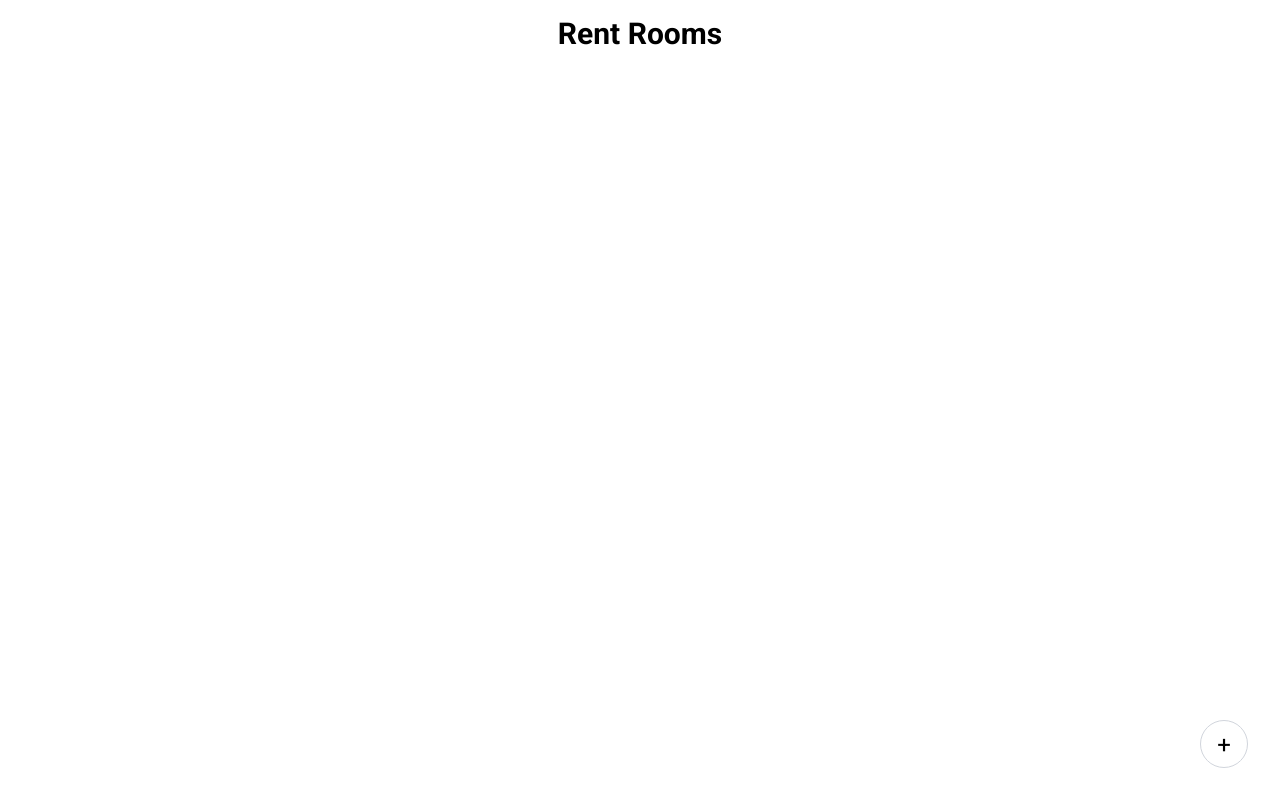
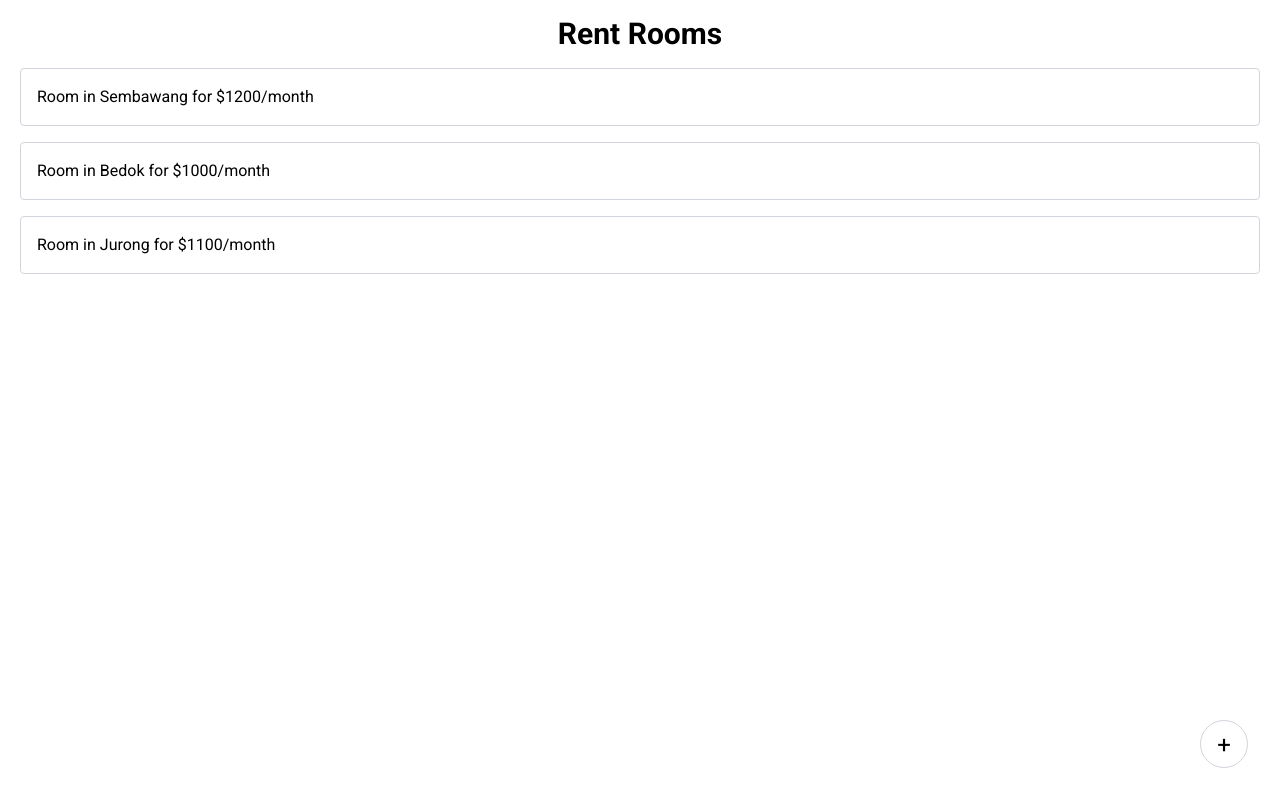
Before and after one commit to LassazVegaz/portfolio, a Next.js app: page /admin/rent-rooms in a window 1280 px wide. Built offline with nearby package versions, Linux system fonts and the light colour scheme; no server answers.

Commit message:
listings

```diff
--- a/src/app/admin/rent-rooms/page.tsx
+++ b/src/app/admin/rent-rooms/page.tsx
@@ -1,11 +1,25 @@
 import Header1 from "@/components/Header1";
 import PageContainer from "@/components/PageContainer";
 import Link from "next/link";
+
+const rooms = [
+  "Room in Sembawang for $1200/month",
+  "Room in Bedok for $1000/month",
+  "Room in Jurong for $1100/month",
+];
 
 export default function RentRoomsPage() {
   return (
     <PageContainer>
       <Header1>Rent Rooms</Header1>
+
+      <div className="space-y-4 px-5 mt-4">
+        {rooms.map((r) => (
+          <div key={r} className="p-4 border border-gray-300 rounded">
+            {r}
+          </div>
+        ))}
+      </div>
 
       <Link
         className="inline-block text-center p-2 border border-gray-300 w-12 h-12 rounded-full text-2xl absolute bottom-8 right-8"
```
